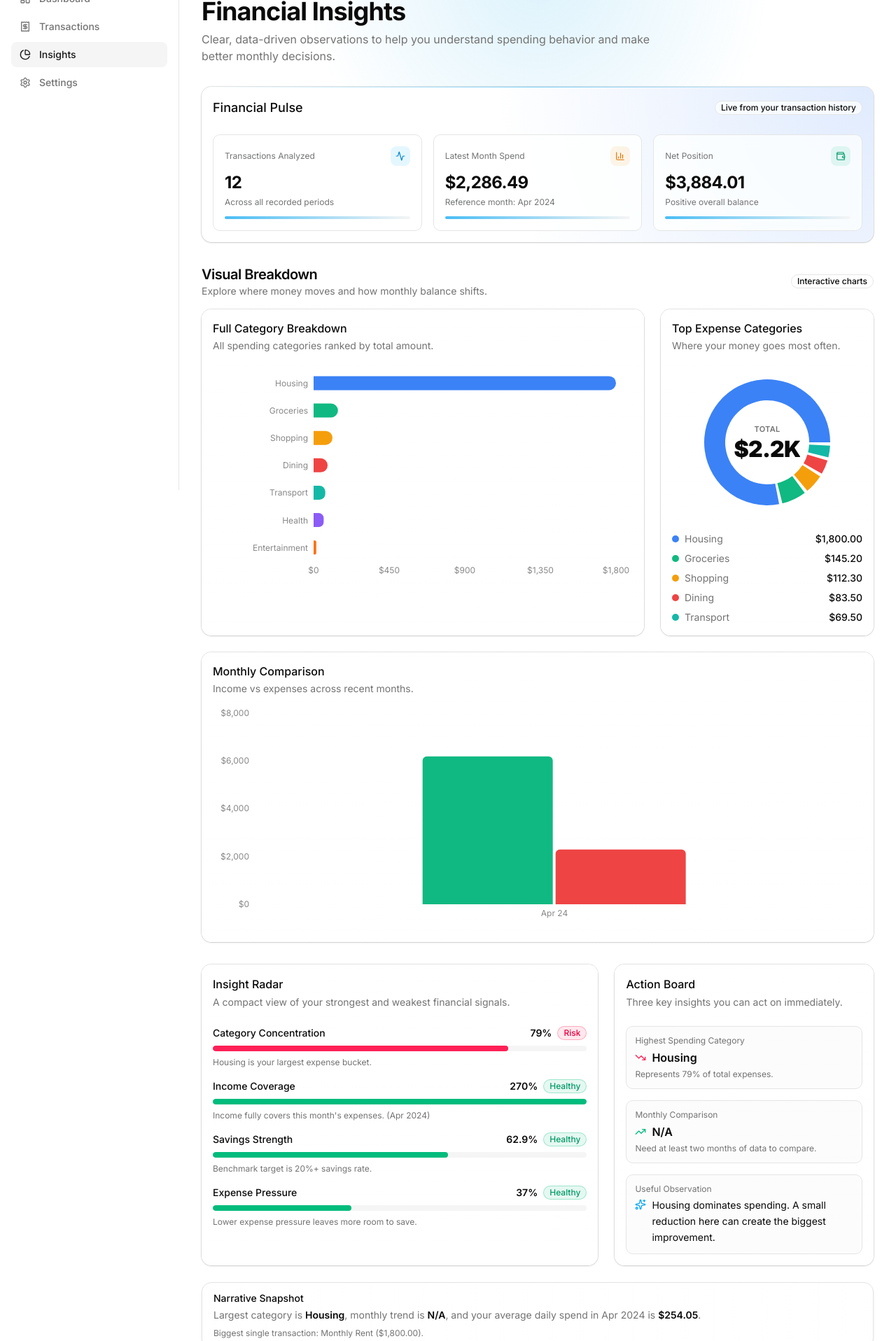
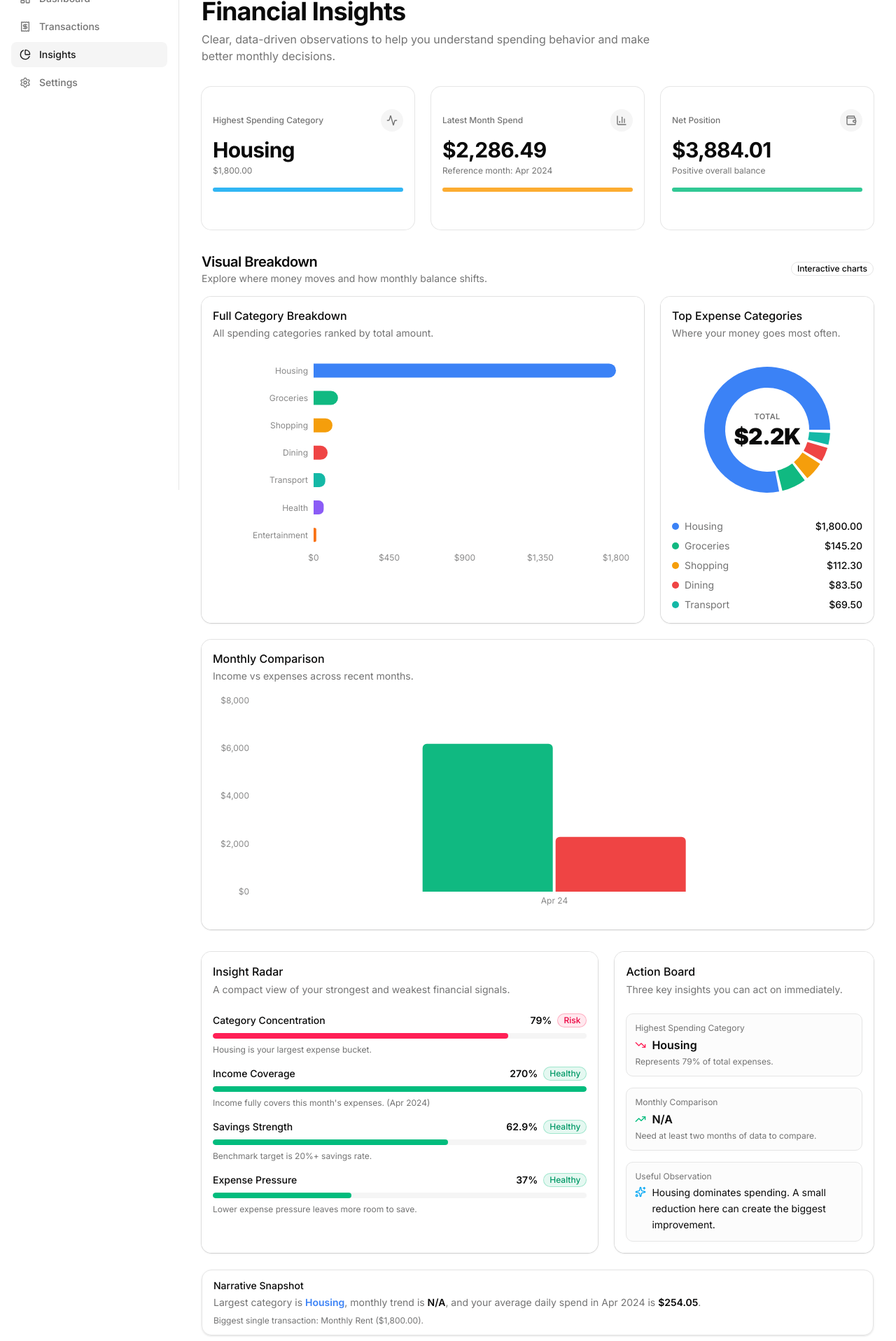
Before and after one commit to nksmanya/FinSight, a Next.js app: page /insights in a window 1280 px wide. Shown: the part 100-2016 px from the top of the page at 70% size. Built offline with nearby package versions, Linux system fonts and the light colour scheme.

Commit message:
Size changed for insight cards

```diff
--- a/app/insights/page.tsx
+++ b/app/insights/page.tsx
@@ -4,9 +4,8 @@ import { FinancialPulse } from '@/components/insights/FinancialPulse';
 
 export default function InsightsPage() {
   return (
-    <div className="space-y-8 pb-10 relative">
-      <div className="absolute inset-x-0 -top-8 h-44 pointer-events-none bg-[radial-gradient(circle_at_top,rgba(14,165,233,0.14),transparent_65%)]" />
-      <div className="relative">
+    <div className="space-y-8 pb-10">
+      <div>
         <h1 className="text-3xl md:text-4xl font-bold tracking-tight">Financial Insights</h1>
         <p className="text-muted-foreground mt-2 max-w-2xl">
           Clear, data-driven observations to help you understand spending behavior and make better monthly decisions.
--- a/components/insights/FinancialPulse.tsx
+++ b/components/insights/FinancialPulse.tsx
@@ -2,8 +2,7 @@
 
 import { useGlobalTransactions } from '@/context/TransactionContext';
 import { formatCurrency } from '@/lib/mock-data';
-import { Card, CardContent, CardHeader, CardTitle } from '@/components/ui/card';
-import { Badge } from '@/components/ui/badge';
+import { Card, CardContent } from '@/components/ui/card';
 import { motion } from 'framer-motion';
 import { Activity, BarChart3, Wallet } from 'lucide-react';
 
@@ -35,27 +34,45 @@ export function FinancialPulse() {
   const monthlyLabel = latestDate.toLocaleDateString('en-US', { month: 'short', year: 'numeric' });
   const netPosition = totalIncome - totalExpenses;
 
+  const categorySpendMap = new Map<string, number>();
+  data.forEach((t) => {
+    if (t.type !== 'expense') return;
+    categorySpendMap.set(t.category, (categorySpendMap.get(t.category) || 0) + t.amount);
+  });
+
+  let highestCategory = 'N/A';
+  let highestCategoryAmount = 0;
+  categorySpendMap.forEach((amount, category) => {
+    if (amount > highestCategoryAmount) {
+      highestCategory = category;
+      highestCategoryAmount = amount;
+    }
+  });
+
   const statItems = [
     {
-      label: 'Transactions Analyzed',
-      value: String(data.length),
-      helper: 'Across all recorded periods',
+      label: 'Highest Spending Category',
+      value: highestCategory,
+      helper: highestCategoryAmount > 0 ? formatCurrency(highestCategoryAmount) : 'No expense data yet',
       icon: Activity,
-      accent: 'bg-sky-500/10 text-sky-600',
+      accent: 'bg-muted text-muted-foreground',
+      line: 'bg-sky-500/80',
     },
     {
       label: 'Latest Month Spend',
       value: formatCurrency(currentMonthExpenses),
       helper: `Reference month: ${monthlyLabel}`,
       icon: BarChart3,
-      accent: 'bg-amber-500/10 text-amber-600',
+      accent: 'bg-muted text-muted-foreground',
+      line: 'bg-amber-500/80',
     },
     {
       label: 'Net Position',
       value: formatCurrency(netPosition),
       helper: netPosition >= 0 ? 'Positive overall balance' : 'Negative overall balance',
       icon: Wallet,
-      accent: netPosition >= 0 ? 'bg-emerald-500/10 text-emerald-600' : 'bg-rose-500/10 text-rose-600',
+      accent: 'bg-muted text-muted-foreground',
+      line: netPosition >= 0 ? 'bg-emerald-500/80' : 'bg-rose-500/80',
     },
   ];
 
@@ -64,45 +81,42 @@ export function FinancialPulse() {
       initial={{ opacity: 0, y: 14 }}
       animate={{ opacity: 1, y: 0 }}
       transition={{ duration: 0.35, ease: 'easeOut' }}
+      className="grid grid-cols-1 md:grid-cols-3 gap-4 md:gap-6"
     >
-      <Card className="relative overflow-hidden border-border/70 shadow-sm">
-      <div className="pointer-events-none absolute inset-0 bg-[radial-gradient(circle_at_top_right,rgba(59,130,246,0.16),transparent_55%)]" />
-      <div className="pointer-events-none absolute inset-x-0 top-0 h-px bg-gradient-to-r from-transparent via-sky-500/50 to-transparent" />
-      <CardHeader className="relative pb-2">
-        <div className="flex items-center justify-between gap-3">
-          <CardTitle className="text-base md:text-lg">Financial Pulse</CardTitle>
-          <Badge variant="outline" className="text-xs bg-background/70 backdrop-blur-sm">Live from your transaction history</Badge>
-        </div>
-      </CardHeader>
-      <CardContent className="relative grid grid-cols-1 md:grid-cols-3 gap-3 md:gap-4">
       {statItems.map((item, index) => (
+        <Card
+          key={item.label}
+          className="overflow-hidden border-border/70 transition-all duration-200 hover:shadow-md"
+        >
+          <CardContent className="p-3 md:p-4">
             <motion.div
-            key={item.label}
               initial={{ opacity: 0, y: 8 }}
               animate={{ opacity: 1, y: 0 }}
               transition={{ delay: 0.08 * index + 0.1, duration: 0.28 }}
-            className="group rounded-lg border bg-background/70 p-3 md:p-4 backdrop-blur-sm hover:border-primary/30 transition-colors"
+              className="min-h-[140px]"
             >
               <div className="flex items-center justify-between gap-2">
-              <p className="text-xs text-muted-foreground">{item.label}</p>
-              <span className={`inline-flex h-7 w-7 items-center justify-center rounded-md ${item.accent}`}>
-                <item.icon className="h-3.5 w-3.5" />
+                <p className="text-xs font-medium text-muted-foreground">{item.label}</p>
+                <span className={`inline-flex h-8 w-8 items-center justify-center rounded-full ${item.accent}`}>
+                  <item.icon className="h-4 w-4" />
                 </span>
               </div>
-            <p className="text-2xl font-bold tracking-tight mt-2">{item.value}</p>
+
+              <p className="text-2xl md:text-3xl font-bold tracking-tight mt-2 truncate" title={item.value}>{item.value}</p>
               <p className="text-xs text-muted-foreground mt-1">{item.helper}</p>
-            <div className="mt-3 h-1 overflow-hidden rounded-full bg-muted">
+
+              <div className="mt-4 h-1.5 overflow-hidden rounded-full bg-muted">
                 <motion.div
                   initial={{ width: 0 }}
                   animate={{ width: '100%' }}
                   transition={{ delay: 0.12 * index + 0.2, duration: 0.45 }}
-                className="h-full bg-gradient-to-r from-sky-500/70 to-transparent"
+                  className={`h-full ${item.line}`}
                 />
               </div>
             </motion.div>
-        ))}
           </CardContent>
         </Card>
+      ))}
     </motion.div>
   );
 }
--- a/components/insights/InsightsGrid.tsx
+++ b/components/insights/InsightsGrid.tsx
@@ -23,6 +23,19 @@ interface Signal {
   tone: SignalTone;
   note: string;
 }
+
+const CATEGORY_COLORS = [
+  '#3b82f6',
+  '#10b981',
+  '#f59e0b',
+  '#ef4444',
+  '#14b8a6',
+  '#8b5cf6',
+  '#f97316',
+  '#06b6d4',
+  '#e11d48',
+  '#22c55e',
+];
 
 function getToneClasses(tone: SignalTone) {
   if (tone === 'good') {
@@ -80,6 +93,15 @@ export function InsightsGrid() {
     }
   });
   const topCategoryPercentage = totalExpenses > 0 ? Math.round((topCategoryAmount / totalExpenses) * 100) : 0;
+
+  const rankedCategoryColors = Array.from(categoryMap.entries())
+    .sort((a, b) => b[1] - a[1])
+    .map(([category], index) => ({
+      category,
+      color: CATEGORY_COLORS[index % CATEGORY_COLORS.length],
+    }));
+
+  const topCategoryColor = rankedCategoryColors.find((item) => item.category === topCategory)?.color ?? '#3b82f6';
 
   // 2. Biggest Single Expense
   let biggestExpense = expenses.length > 0 ? expenses[0] : null;
@@ -333,7 +355,7 @@ export function InsightsGrid() {
       >
         <p className="text-sm font-medium">Narrative Snapshot</p>
         <p className="text-sm text-muted-foreground mt-1">
-          Largest category is <span className="font-semibold text-foreground">{topCategory}</span>, monthly trend is{' '}
+          Largest category is <span className="font-semibold" style={{ color: topCategoryColor }}>{topCategory}</span>, monthly trend is{' '}
           <span className="font-semibold text-foreground">{monthlyComparisonStr}</span>, and your average daily spend in {monthlyLabel} is{' '}
           <span className="font-semibold text-foreground">{daysWithExpenseEntries > 0 ? formatCurrency(dailyBurnRate) : 'N/A'}</span>.
         </p>
```
Lines whose indentation alone changed are shown as unchanged.
